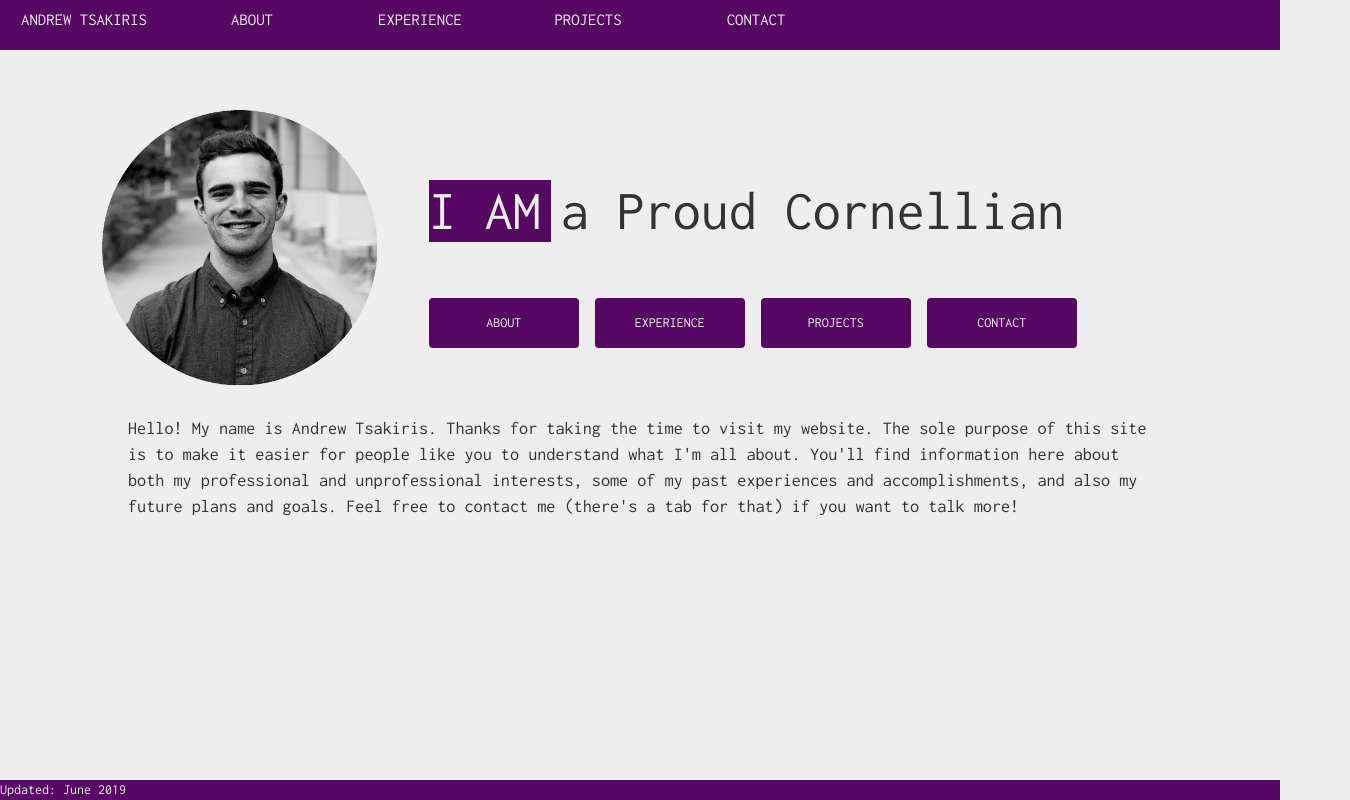
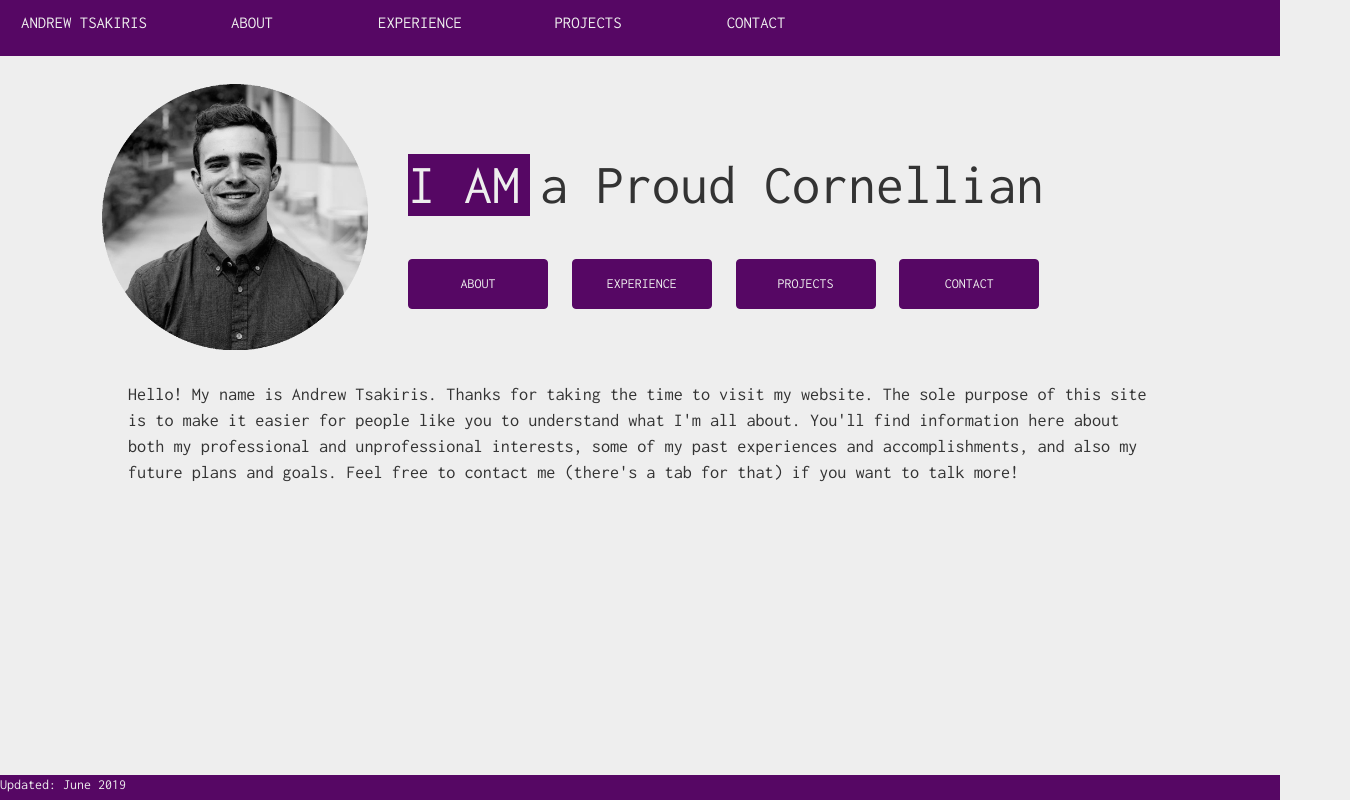
Before and after one commit to a-tsakiris85/a-tsakiris85.github.io, a React (Create React App) app: page / in a window 1280 px wide. Shown: the whole page, 1350 px wide, since content can reach past the window. Built offline with nearby package versions, Linux system fonts and the light colour scheme.

Commit message:
made home page mobile friendly

```diff
--- a/src/App.css
+++ b/src/App.css
@@ -1,3 +1,42 @@
+@media (min-width: 768px) {
+  #footer {
+    width: 100%;
+    visibility: visible;
+    background-color: #560764;
+    position: fixed;
+    left: 0;
+    bottom: 0;
+    height: 1.8em;
+  }
+
+  .NavBar {
+    position: fixed;
+    top: 0;
+    height: 4em;
+    width: 100%;
+    display: flex;
+  }
+
+  #appcontainer {
+    margin-top: 6em;
+  }
+}
+
+@media (max-width: 775px) {
+  #appcontainer {
+    text-align: center;
+    width: 100%;
+    margin: 0 0 0 0;
+  }
+  .NavBar {
+    margin-bottom: 2em;
+    width: 100%;
+  }
+  #footer {
+    visibility: hidden;
+  }
+}
+
 .NavBar {
   background: #560764;
 }
@@ -8,20 +47,11 @@
 }
 
 .Page {
-  margin-top: 50px;
+  margin-top: 1em;
 }
 
 #appcontainer {
   font-family: "Inconsolata", monospace;
-}
-
-#footer {
-  width: 100%;
-  background-color: #560764;
-  position: fixed;
-  left: 0;
-  bottom: 0;
-  height: 20px;
 }
 
 #footer p {
--- a/src/App.js
+++ b/src/App.js
@@ -32,16 +32,7 @@
   render() {
     return (
       <div id="appcontainer">
-        <div
-          className="NavBar"
-          style={{
-            position: "fixed",
-            top: "0",
-            height: "50px",
-            width: "100%",
-            display: "flex"
-          }}
-        >
+        <div className="NavBar">
           <NavLink onClick={this.handleNavClick} text="ANDREW TSAKIRIS" />
           <NavLink onClick={this.handleNavClick} text="ABOUT" />
           <NavLink onClick={this.handleNavClick} text="EXPERIENCE" />
--- a/src/TypingTitle.css
+++ b/src/TypingTitle.css
@@ -1,3 +1,24 @@
+@media (max-width: 775px) {
+  #completetyping {
+  }
+  #iamdiv {
+    padding-top: 1em;
+    width: 100%;
+    margin: 0 0 0 0;
+  }
+  #iam {
+    padding: 0 0 0 0;
+    margin-right: 0px;
+  }
+}
+@media (min-width: 768px) {
+  #completetyping {
+    height: 150px;
+    min-width: 800px;
+    grid-column: "2";
+    grid-row: "1";
+    padding-top: 70px;
+  }
   #typingtext {
     font-family: "Inconsolata", monospace;
     font-size: 4em;
@@ -7,6 +28,7 @@
     color: #eeeeee;
     font-family: "Inconsolata", monospace;
     font-size: 4em;
+    margin: 0 10px 0 0;
   }
 
   #iamdiv {
@@ -15,3 +37,4 @@
     padding: 0 0 0 0;
     margin-right: 10px;
   }
+}
--- a/src/TypingTitle.js
+++ b/src/TypingTitle.js
@@ -35,19 +35,9 @@
   render() {
     let text = PHRASES[this.state.textIndex];
     return (
-      <div
-        id="completetyping"
-        style={{
-          height: "150px",
-          minWidth: "800px",
-          gridColumn: "2",
-          paddingTop: "70px"
-        }}
-      >
+      <div id="completetyping">
         <div id="iamdiv" style={{ float: "left" }}>
-          <h1 id="iam" style={{ margin: "0 10px 0 0" }}>
-            I AM
-          </h1>
+          <h1 id="iam">I AM</h1>
         </div>
         {this.state.typing ? (
           <Typist
--- a/src/pages/Home.css
+++ b/src/pages/Home.css
@@ -1,18 +1,49 @@
-#typingtitle {
-  margin-top: 5%;
-  margin-left: 8%;
+#buttons {
+  visibility: hidden;
 }
 
-#appcontainer {
-}
+@media (min-width: 768px) {
+  #buttons {
+    visibility: visible;
+    display: flex;
+    grid-row: 2;
+    grid-column: 2;
+  }
+  #typingtitle {
+    display: grid;
+    grid-template-columns: 20% 80%;
+    grid-template-rows: 10em 7em;
+    grid-column-gap: 5em;
+    grid-row-gap: 2.5em;
+    margin-top: 7em;
+  }
 
-.Buttonbar {
-  border-color: #560764;
-  border-width: 3px;
-  background-color: #560764;
-  margin-right: 16px;
-  height: 50px;
-  width: 150px;
+  #profilecontainer {
+    float: left;
+    max-width: 17em;
+    height: 20em;
+    grid-column: 1;
+    grid-row: "1 / span 2";
+  }
+  .Buttonbar {
+    border-color: #560764;
+    border-width: 0.1em;
+    background-color: #560764;
+    margin-right: 1.7em;
+    height: 3.6em;
+    width: 10em;
+  }
+  #lowerbox {
+    height: 7em;
+    margin-top: 1.3em;
+    margin-left: 10%;
+    margin-right: 10%;
+    font-size: 1.3em;
+  }
+  #typingtitle {
+    margin-top: 5%;
+    margin-left: 8%;
+  }
 }
 
 .Buttonbar span {
@@ -25,11 +56,3 @@
 .Buttonbar:focus {
   background-color: #560764;
 }
-
-#lowerbox {
-  height: 100px;
-  margin-top: 30px;
-  margin-left: 10%;
-  margin-right: 10%;
-  font-size: 1.3em;
-}
--- a/src/pages/Home.js
+++ b/src/pages/Home.js
@@ -21,34 +21,17 @@
   render() {
     return (
       <div id="home">
-        <div
-          id="typingtitle"
-          style={{
-            display: "grid",
-            gridTemplateColumn: "20% 80%",
-            gridTemplateRow: "100px auto",
-            marginTop: "110px"
-          }}
-        >
-          <div
-            id="profilecontainer"
-            style={{
-              float: "left",
-              maxWidth: "275px",
-              height: "275px",
-              gridColumn: "1",
-              gridRow: "1 / span 2"
-            }}
-          >
+        <div id="typingtitle">
+          <div id="profilecontainer">
             <Image
               src={profilepic}
               fluid
-              style={{ width: "275px", height: "275px" }}
+              style={{ width: "19em", height: "19em" }}
             />
           </div>
 
           <TypingTitle />
-          <div>
+          <div id="buttons">
             <Button
               onClick={() => this.props.onClick("ABOUT")}
               className="Buttonbar"
```
Lines whose indentation alone changed are shown as unchanged.
